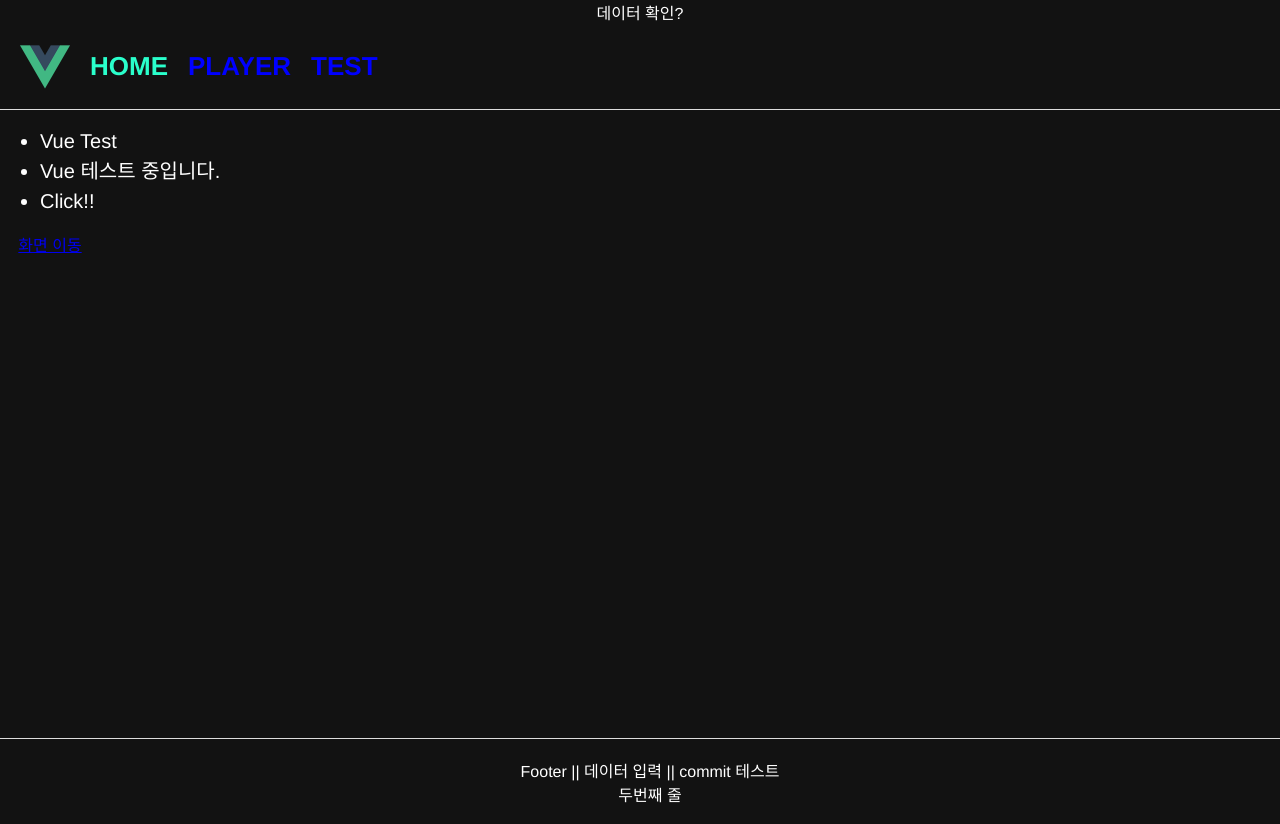
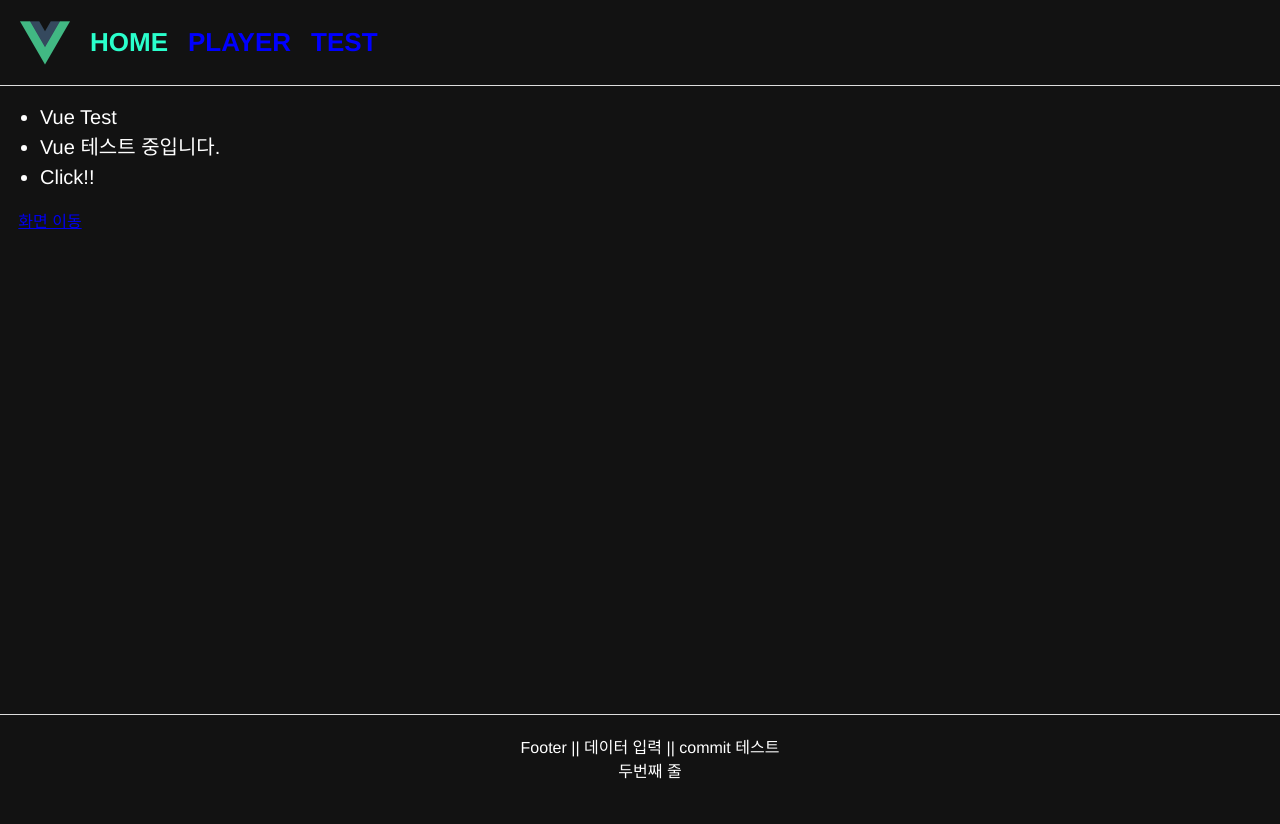
Before and after one commit to hwany0919/vueTest, a Vue app: page / in a window 1280 px wide. After the commit the page ends 800 px from the top, so only its background shows below. Built offline with nearby package versions, Linux system fonts and the light colour scheme.

Commit message:
마스터도 데이터 확인 삭제

```diff
--- a/src/views/Main.vue
+++ b/src/views/Main.vue
@@ -1,6 +1,5 @@
 <template>
   <div class="main">
-    <div>데이터 확인?</div>
     <Header class="header" />
     <router-view class="main-wrapper" />
     <Footer class="footer" />
```
